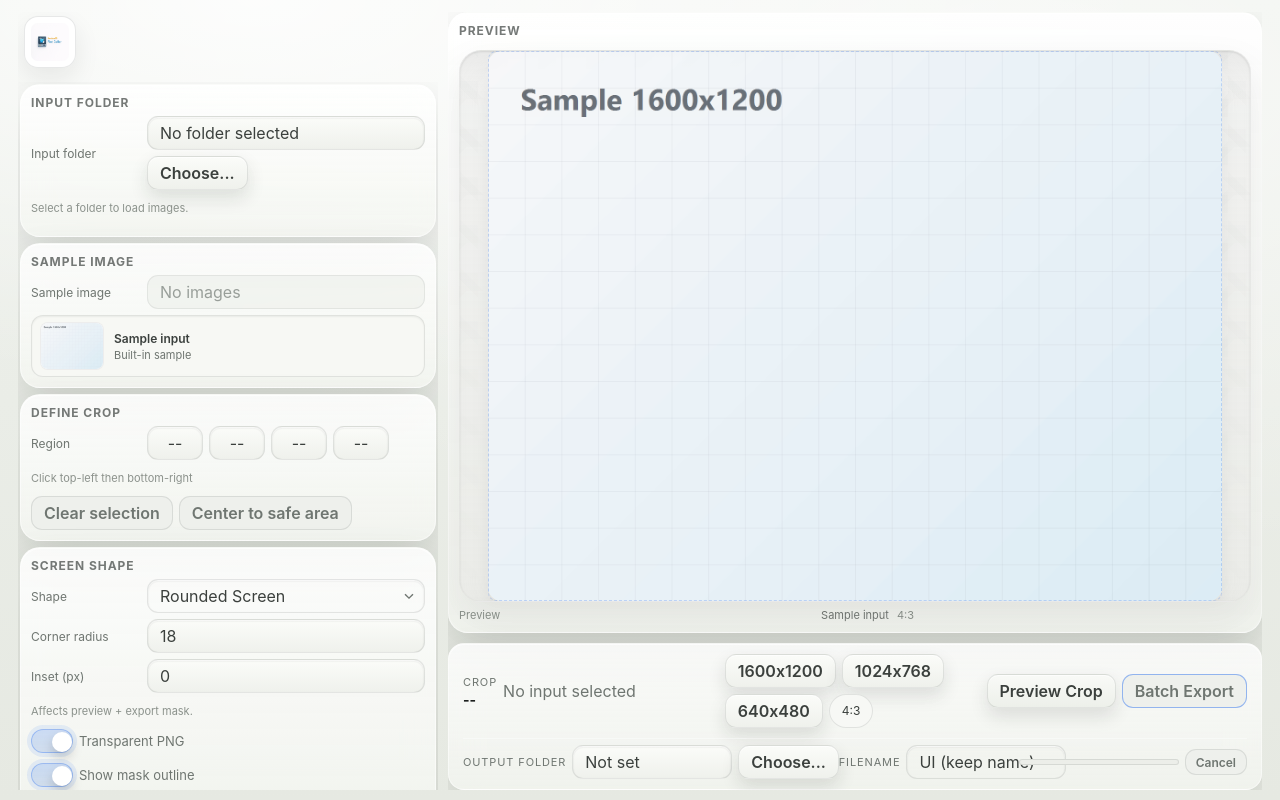
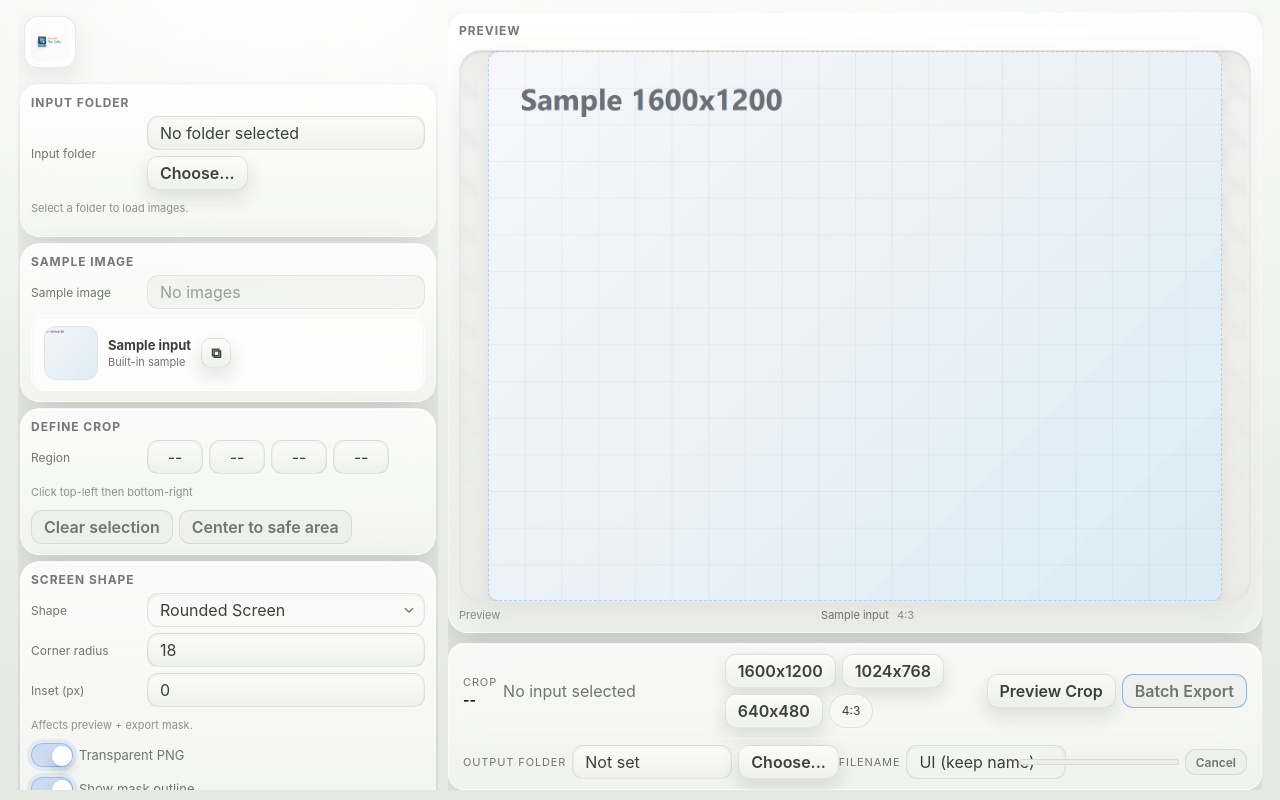
Before and after one commit to JoshWaveformLabs-Dev/WaveformPixelCutter, a React (Vite) app in the folder app/: page / in a window 1280 px wide. Built offline with nearby package versions, Linux system fonts and the light colour scheme.

Commit message:
ui: refine sample image row with larger thumb + copy action

```diff
--- a/app/src/components/AppShell.tsx
+++ b/app/src/components/AppShell.tsx
@@ -208,6 +208,20 @@ export default function AppShell() {
     }
   }
 
+  const handleCopySampleName = async () => {
+    try {
+      if (!navigator.clipboard) {
+        throw new Error('Clipboard unavailable')
+      }
+      await navigator.clipboard.writeText(previewLabel)
+      setToast({ type: 'success', message: 'Filename copied' })
+    } catch (error) {
+      const message =
+        error instanceof Error ? error.message : String(error ?? 'Copy failed')
+      setToast({ type: 'error', message })
+    }
+  }
+
   useEffect(() => {
     let unlisten: null | (() => void) = null
     listen<ExportProgress>('export_progress', (event) => {
@@ -287,7 +301,7 @@ export default function AppShell() {
                   ))}
                 </select>
               </FieldRow>
-            <div className="sample-selected">
+              <div className="sample-row">
                 <img
                   className="sample-thumb"
                   src={thumbFallbackDataUrl ?? thumbSrc}
@@ -319,6 +333,14 @@ export default function AppShell() {
                   <span className="sample-selected-name">{previewLabel}</span>
                   <span className="sample-selected-sub">{sampleSubtext}</span>
                 </div>
+                <button
+                  className="button icon-button"
+                  type="button"
+                  onClick={handleCopySampleName}
+                  aria-label="Copy filename"
+                >
+                  ⧉
+                </button>
               </div>
             </Card>
 
--- a/app/src/styles/global.css
+++ b/app/src/styles/global.css
@@ -365,25 +365,27 @@ select.input {
   color: rgba(113, 120, 114, 0.8);
 }
 
-.sample-selected {
+.sample-selected,
+.sample-row {
   display: flex;
   align-items: center;
   gap: 10px;
-  padding: 6px 8px;
-  border-radius: var(--radius-md);
-  border: 1px solid var(--border-subtle);
-  background: var(--bg-surface);
-  box-shadow: inset 0 1px 2px rgba(24, 30, 26, 0.06);
+  padding: 10px 12px;
+  border-radius: 14px;
+  border: 1px solid rgba(255, 255, 255, 0.55);
+  background: rgba(255, 255, 255, 0.7);
+  box-shadow: var(--inset-highlight), inset 0 1px 2px rgba(24, 30, 26, 0.08);
   margin-top: var(--ws-gap-1);
 }
 
 .sample-thumb {
-  width: 64px;
-  height: 48px;
-  border-radius: 8px;
+  width: 54px;
+  height: 54px;
+  border-radius: 12px;
   object-fit: cover;
-  border: 1px solid rgba(28, 31, 29, 0.08);
+  border: 1px solid rgba(28, 31, 29, 0.12);
   background: #ffffff;
+  box-shadow: inset 0 1px 2px rgba(24, 30, 26, 0.12);
   flex: 0 0 auto;
 }
 
@@ -395,8 +397,8 @@ select.input {
 }
 
 .sample-selected-name {
-  font-size: 12px;
-  font-weight: 600;
+  font-size: 13px;
+  font-weight: 700;
   color: var(--text-secondary);
   white-space: nowrap;
   overflow: hidden;
@@ -406,6 +408,18 @@ select.input {
 .sample-selected-sub {
   font-size: 11px;
   color: var(--text-muted);
+}
+
+.icon-button {
+  width: 30px;
+  height: 30px;
+  padding: 0;
+  border-radius: 10px;
+  display: inline-flex;
+  align-items: center;
+  justify-content: center;
+  font-size: 14px;
+  line-height: 1;
 }
 
 .toggle {
```
Lines whose indentation alone changed are shown as unchanged.
